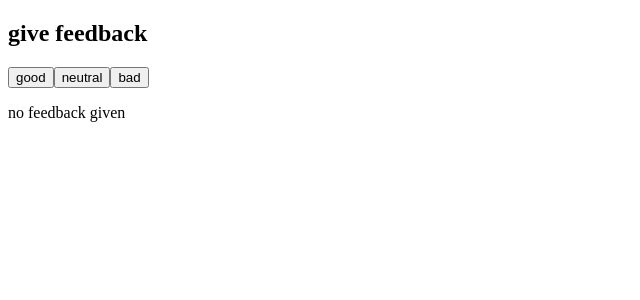
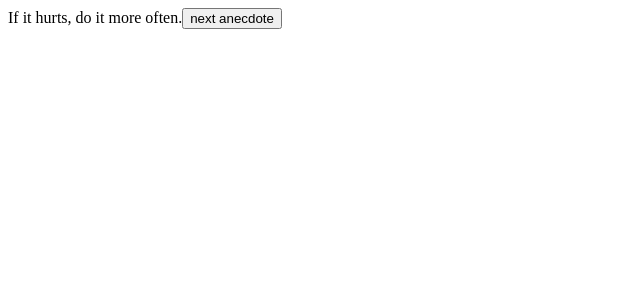
Before and after one commit to soniafaye1/fullstackopen-pt1, a React (Vite) app: page / in a window 1280 px wide. Shown: the top 300 px of the page, without its empty margins (0-640 px from the left). Built offline with nearby package versions, Linux system fonts and the light colour scheme.

Commit message:
anecdotes 1 done

```diff
--- /dev/null
+++ b/src/Anecdotes.jsx
@@ -0,0 +1,34 @@
+import { useState } from 'react'
+
+const Anecdotes = () => {
+  const anecdotes = [
+    'If it hurts, do it more often.',
+    'Adding manpower to a late software project makes it later!',
+    'The first 90 percent of the code accounts for the first 90 percent of the development time...The remaining 10 percent of the code accounts for the other 90 percent of the development time.',
+    'Any fool can write code that a computer can understand. Good programmers write code that humans can understand.',
+    'Premature optimization is the root of all evil.',
+    'Debugging is twice as hard as writing the code in the first place. Therefore, if you write the code as cleverly as possible, you are, by definition, not smart enough to debug it.',
+    'Programming without an extremely heavy use of console.log is same as if a doctor would refuse to use x-rays or blood tests when diagnosing patients.',
+    'The only way to go fast, is to go well.'
+  ]
+
+  const [selected, setSelected] = useState(0)
+
+  const handleClick = () => {
+    let l = anecdotes.length;
+    let random = Math.floor(Math.random() * l);
+
+    setSelected(random);
+    console.log(random)
+  }
+
+  return (
+    <div>
+      {anecdotes[selected]}
+
+    <button onClick={handleClick}>next anecdote</button>
+    </div>
+  )
+}
+
+export default Anecdotes
--- a/src/main.jsx
+++ b/src/main.jsx
@@ -2,10 +2,12 @@
 import App2 from './App2.jsx'
 import Unicafe from './Unicafe.jsx'
 import CourseInfo from './CourseInfo.jsx'
+import Anecdotes from './Anecdotes.jsx'
 
 ReactDOM.createRoot(document.getElementById('root')).render(
     <>
         {/* <CourseInfo /> */}
-        <Unicafe/>
+        <Anecdotes />
+        {/* <Unicafe/> */}
     </>
 )
```
